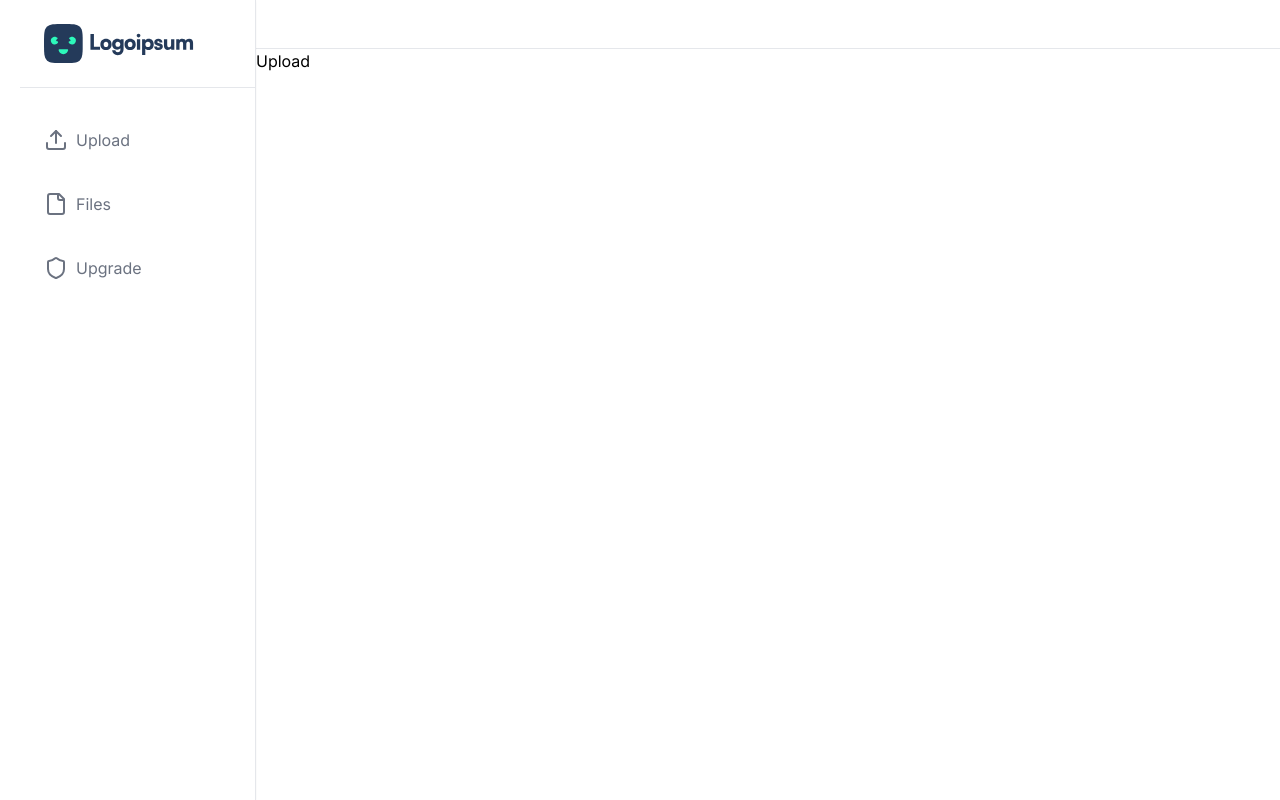
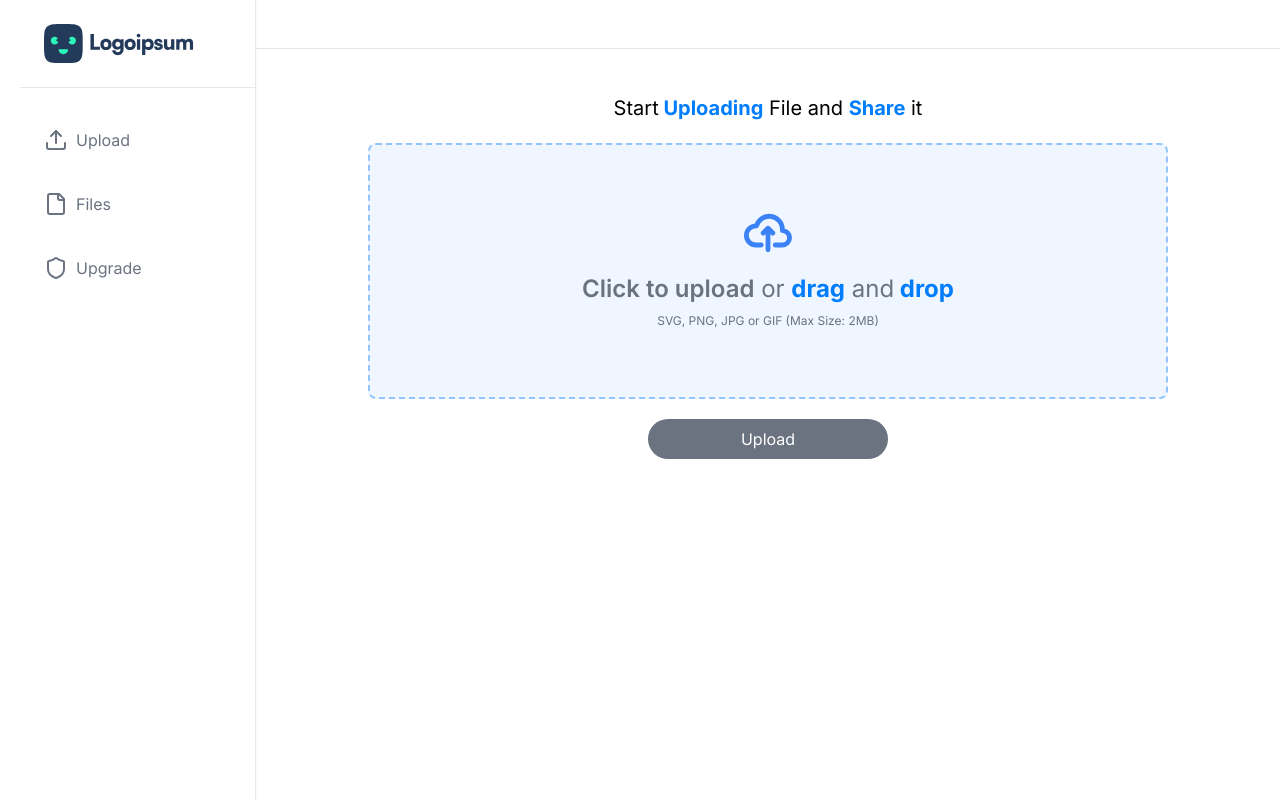
Before and after one commit to gsaurabh2311/file-sharing, a Next.js app: page /upload in a window 1280 px wide. Built offline with nearby package versions, Linux system fonts and the light colour scheme.

Commit message:
FileUpload and Preview

```diff
--- a/app/(dashboard)/(routes)/layout.js
+++ b/app/(dashboard)/(routes)/layout.js
@@ -11,6 +11,7 @@ const layout = ({ children }) => {
       </div>
       <div className="md:ml-64">
         <TopHeader />
+
       {children}
       </div>
     </div>
--- /dev/null
+++ b/app/(dashboard)/(routes)/upload/_components/AlertMsg.js
@@ -0,0 +1,13 @@
+import React from 'react'
+import { AlertCircle } from 'lucide-react';
+
+const AlertMsg = ({msg}) => {
+  return (
+    <div className="p-4 bg-red-400 mt-5 text-white flex gap-5 items-center">
+        <AlertCircle />
+        {msg}
+    </div>
+  )
+}
+
+export default AlertMsg
--- /dev/null
+++ b/app/(dashboard)/(routes)/upload/_components/FilePreview.js
@@ -0,0 +1,18 @@
+import React from 'react'
+import Image from "next/image"
+import {X} from "lucide-react"
+
+const FilePreview = ({file, removeFile}) => {
+  return (
+    <div className="flex items-center gap-4 border rounded-md p-2 border-blue-300">
+        <Image src="/file.png" width={50} height={50} alt="file" />
+        <div>
+            <h2>{file.name}</h2>
+            <h2 className="text-[12px] text-gray-400">{file?.type} / {(file?.size/1024/1024).toFixed(2)} MB</h2>
+        </div>
+        <X className="text-red-500 curosr-pointer" onClick={()=> removeFile()}/>
+    </div>
+  )
+}
+
+export default FilePreview
--- /dev/null
+++ b/app/(dashboard)/(routes)/upload/_components/UploadForm.js
@@ -0,0 +1,63 @@
+"use client"
+import React,{useState} from "react";
+import AlertMsg from "./AlertMsg";
+import FilePreview from "./FilePreview";
+
+const UploadForm = () => {
+    const [file, setFile] = useState();
+    const [errorMsg, setErrorMsg] = useState('');
+    const onFileSelect = (file) => {
+        if(file && file.size > 2000000){
+            setErrorMsg("Maximum File Upload Size is 2MB")
+            return
+        }
+        setFile(file)
+        setErrorMsg(null)
+
+    }
+  return (
+    <div className="flex flex-col justify-center items-center">
+      <div class="flex items-center justify-center w-full">
+        <label
+          for="dropzone-file"
+          class="flex flex-col items-center justify-center w-full h-64 border-2 border-blue-300 border-dashed rounded-lg cursor-pointer bg-blue-50 dark:hover:bg-bray-800 dark:bg-gray-700 hover:bg-gray-100 dark:border-gray-600 dark:hover:border-gray-500 dark:hover:bg-gray-600"
+        >
+          <div class="flex flex-col items-center justify-center pt-5 pb-6">
+            <svg
+              class="w-12 h-12 mb-4 text-blue-500 dark:text-gray-400"
+              aria-hidden="true"
+              xmlns="http://www.w3.org/2000/svg"
+              fill="none"
+              viewBox="0 0 20 16"
+            >
+              <path
+                stroke="currentColor"
+                stroke-linecap="round"
+                stroke-linejoin="round"
+                stroke-width="2"
+                d="M13 13h3a3 3 0 0 0 0-6h-.025A5.56 5.56 0 0 0 16 6.5 5.5 5.5 0 0 0 5.207 5.021C5.137 5.017 5.071 5 5 5a4 4 0 0 0 0 8h2.167M10 15V6m0 0L8 8m2-2 2 2"
+              />
+            </svg>
+            <p class="mb-2 text-lg md:text-2xl text-gray-500 dark:text-gray-400">
+              <span class="font-semibold">Click to upload</span> or{" "}
+              <strong className="text-primary">drag</strong> and
+              <strong className="text-primary"> drop</strong>
+            </p>
+            <p class="text-xs text-gray-500 dark:text-gray-400">
+              SVG, PNG, JPG or GIF (Max Size: 2MB)
+            </p>
+          </div>
+          <input id="dropzone-file" type="file" class="hidden"
+          onChange={(event)=> onFileSelect(event.target.files[0])} />
+        </label>
+      </div>
+      {errorMsg && <AlertMsg msg={errorMsg}/>}
+      {file && <FilePreview file={file} removeFile={() => setFile(null)}/> }
+      <button disabled={!file} className="disabled:bg-gray-500 p-2 bg-primary text-white w-[30%] rounded-full mt-5">
+        Upload
+      </button>
+    </div>
+  );
+};
+
+export default UploadForm;
--- a/app/(dashboard)/(routes)/upload/page.js
+++ b/app/(dashboard)/(routes)/upload/page.js
@@ -1,9 +1,19 @@
-import React from 'react'
+import React from "react";
+import UploadForm from "./_components/UploadForm";
 
 const Upload = () => {
   return (
-    <div>Upload</div>
-  )
-}
+    <div className="items-center">
+      <div className="p-6 px-8 md:px-28">
+        <h2 className="text-[20px] text-center m-5">
+          Start
+          <strong className="text-primary"> Uploading</strong> File and{" "}
+          <strong className="text-primary">Share</strong> it
+        </h2>
+        <UploadForm />
+      </div>
+    </div>
+  );
+};
 
-export default Upload
+export default Upload;
```
Also changed, not shown: public/file.png (added).
